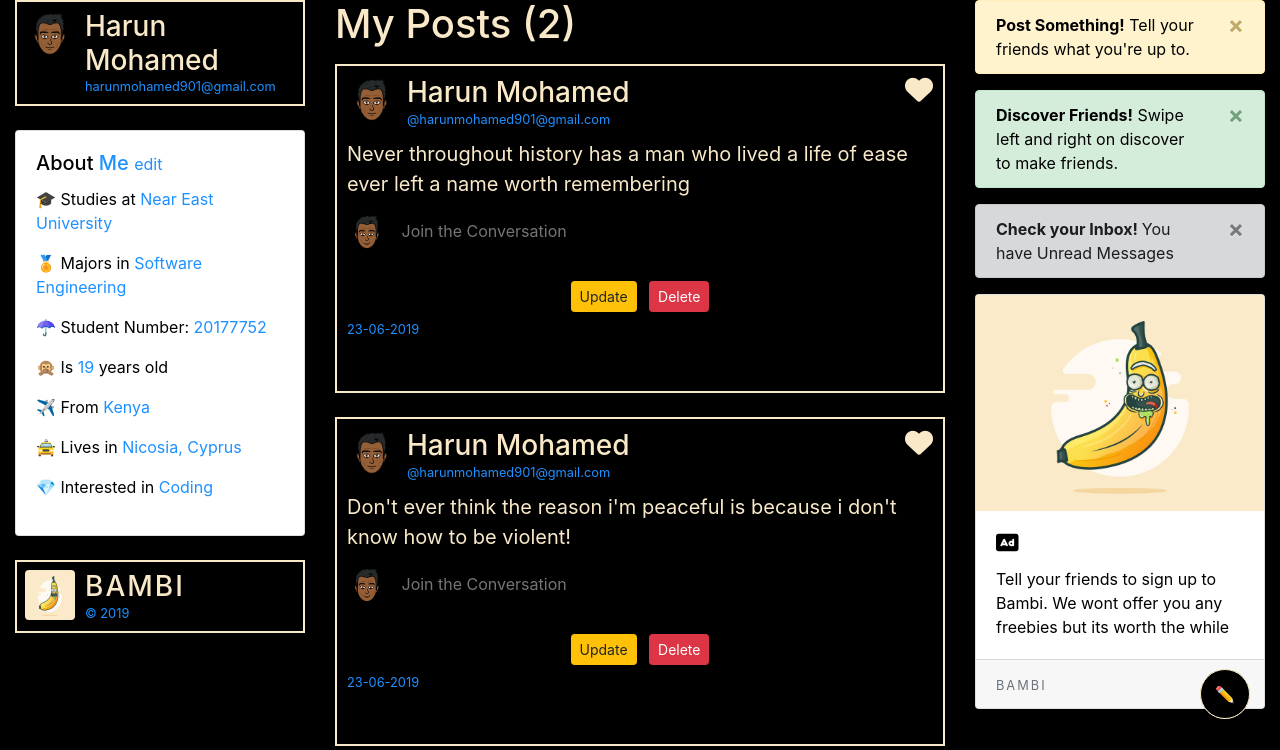
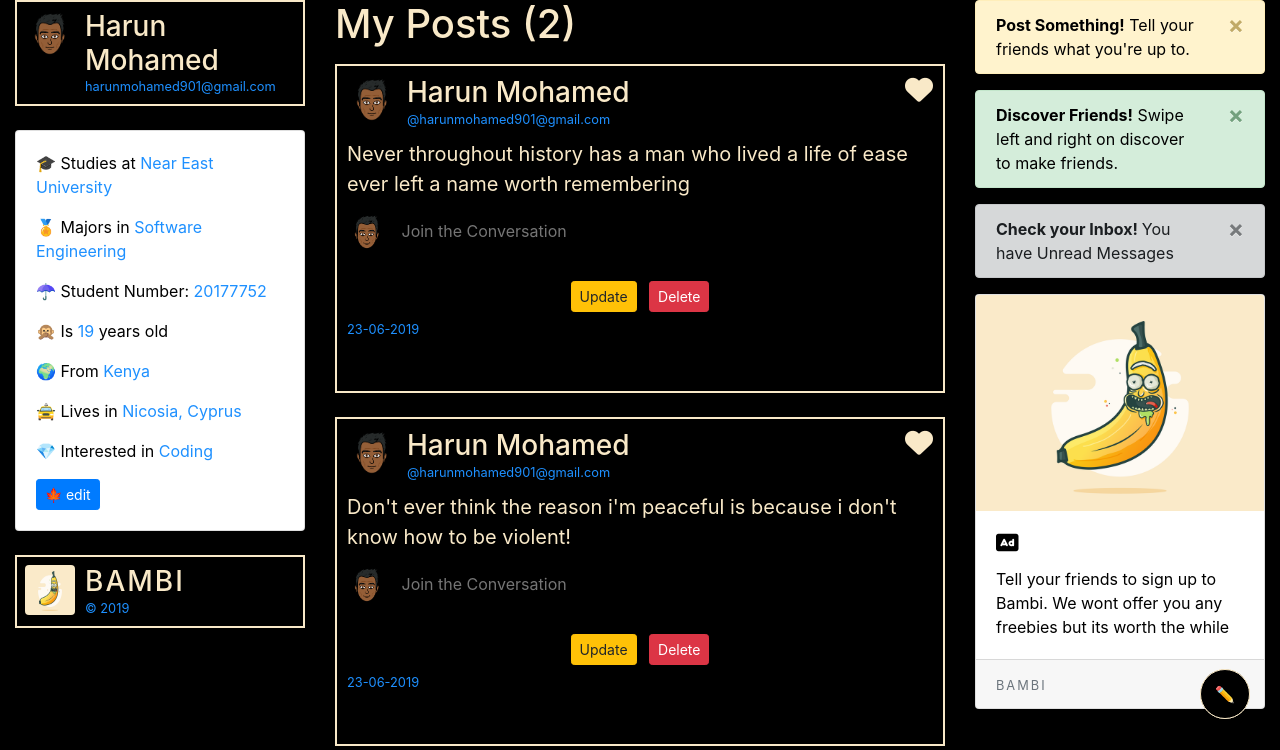
Before and after one commit to harunmohamed/bambi-v3, a Flask app: a page that uses bambiv3/templates/user_posts.html in a window 1280 px wide. Shown: the part 61-811 px from the top of the page. Run offline with Flask 2, Linux system fonts and the light colour scheme; a user stored in the database is signed in; data comes from the database, SQL or seed files in the repository; some libraries are stand-ins or nearby versions.

Commit message:
Edited the About Section

```diff
--- a/bambiv3/templates/user_posts.html
+++ b/bambiv3/templates/user_posts.html
@@ -105,24 +105,17 @@ header, footer {
 
     <div class="card about" style="color:#000;text-align:left;">
     <div class="card-body">
-      <h5 class="card-title">About <span style="color:#1e90ff;">
-        {% if current_user == user %}
-          Me <small data-toggle="modal" data-target="#info" style="cursor: pointer;">edit</small></small>
-        {% else %}
-          {{ user.username }}
-        {% endif %}
-        </span></h5>
-      <!-- {% if current_user.last_seen %}<p><i class="fas fa-dot-circle" style="color: green"></i> Last seen on: {{ current_user.last_seen }}</p>{% endif %} -->
       <p> 🎓 Studies at <span>Near East University</span></p>
       <p> 🏅 Majors in <span>{{user.department}}</span></p>
       <p> ☂ Student Number: <span>{{user.student_number}}</span></p>
       <p> 🙊 Is <span>{{user.age}}</span> years old</p>
-      <p> ✈ From <span>{{user.country}}</span></p>
+      <p> 🌍 From <span>{{user.country}}</span></p>
       <p> 🚖 Lives in <span>Nicosia, Cyprus</span></p>
       <p> 💎 Interested in <span>{{user.hobby}}</span></p>
       {% if user != current_user %}
       <a class="btn btn-sm btn-primary" href="#">✌ Follow {{user.username}}</a>
-      <!--<a class="btn btn-sm btn-success" href="#">👋 say hi!</a>-->
+      {% else %}
+      <a class="btn btn-sm btn-primary" href="{{ url_for('account') }}">🍁 edit</a>
       {% endif %}
     </div>
   </div>
```
